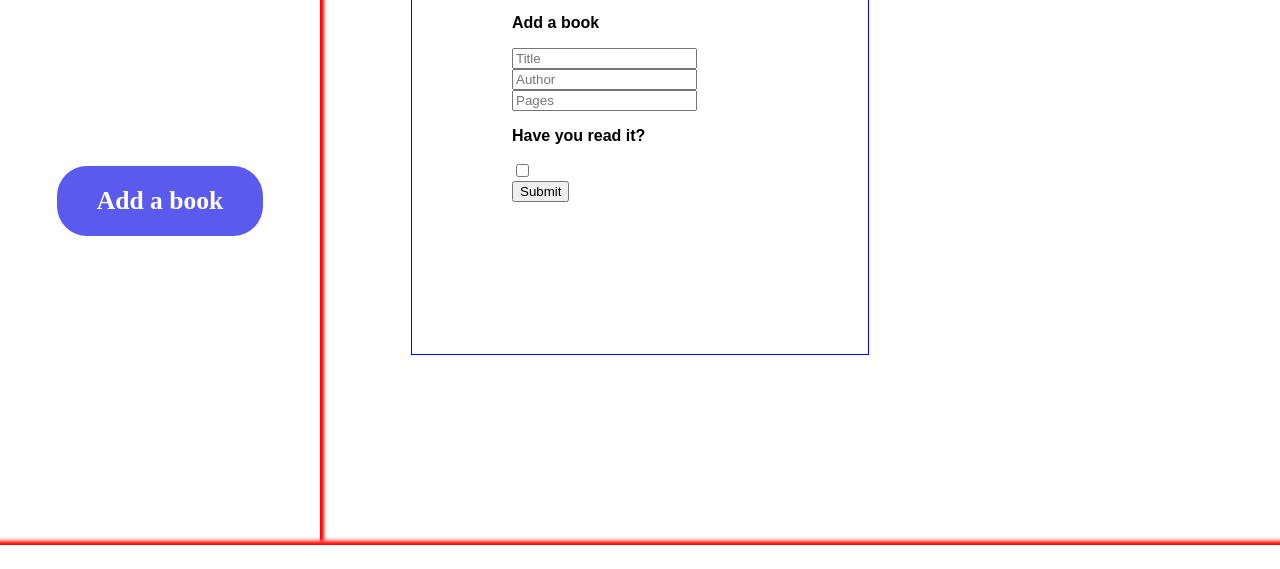
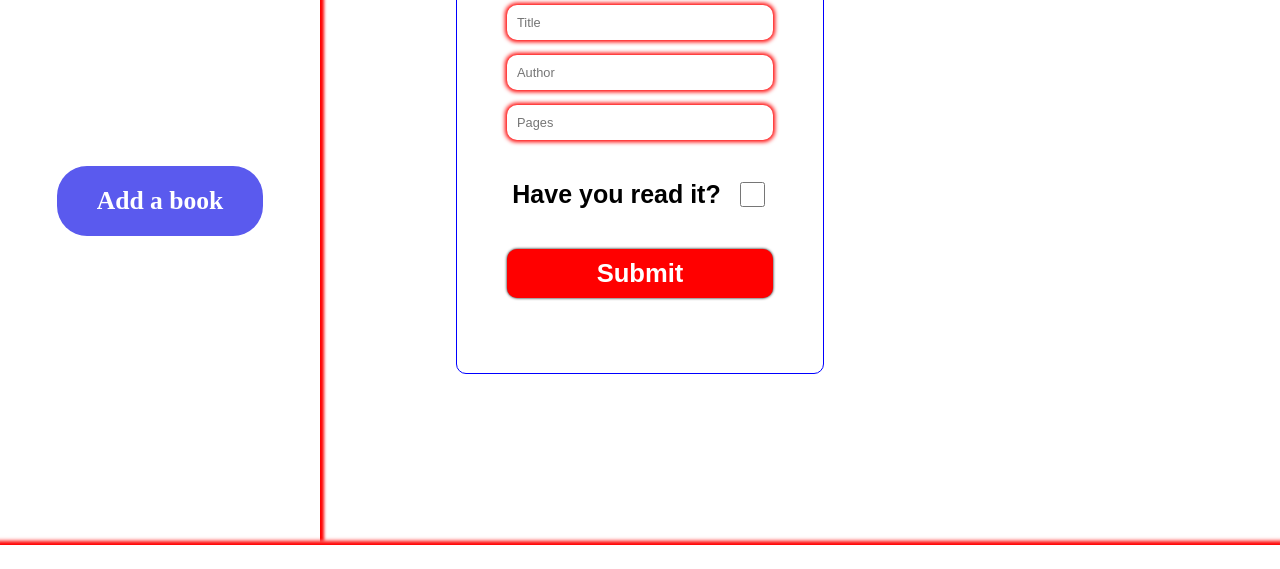
Before and after one commit to armin-164/library-project, a website: page src/index.html in a window 1280 px wide. Shown: the part 274-843 px from the top of the page. Drawn offline with Linux system fonts and the light colour scheme; grey boxes are pictures that could not be loaded; a web font is replaced by a local one.

Commit message:
Add style to popup

```diff
--- a/src/css/style.css
+++ b/src/css/style.css
@@ -117,14 +117,75 @@ h1 {
 
 .popup {
     position: absolute;
-    bottom: 100px;
-    padding: 100px;
+    padding: 50px 50px 75px 50px;
     border: 1px solid blue;
     left: 0;
     right: 0;
     top: 0;
     bottom: 0;
     margin: auto;
+    width: max-content;
+    height: max-content;
+    display: flex;
+    flex-direction: column;
+    background-color: rgb(255, 255, 255);
+    text-align: center;
+    border-radius: 10px;
+}
+
+.popup > p {
+    font-size: 3em;
+    font-weight: bolder;
+    padding: 0;
+    margin: 0 0 20px 0;
+}
+
+.popup > .booktextinputs {
+    display: flex;
+    flex-direction: column;
+    gap: 15px;
+}
+
+
+.booktextinputs > .readstatus {
+    display: flex;
+    align-items: center;
+    justify-content: center;
+    gap: 15px;
+    font-size: 25px;
+}
+
+.bookinfo:focus {
+    outline: none;
+}
+
+.booktextinputs > .bookinfo {
+    padding: 10px 0 10px 10px;
+    border-radius: 10px;
+    font-size: 1vw;
     width: 20vw;
-    height: 20vw;
+    border: 0;
+    box-shadow: 0 0 4px 2px red;
 }
+
+.checkbox {
+    height: 25px;
+    width: 25px;
+    accent-color: rgb(76, 218, 76);
+}
+
+.submitbutton {
+    padding: 10px;
+    border-radius: 10px;
+    border: 0;
+    box-shadow: 0 0 3px black;
+    font-size: 2vw;
+    font-family: "Norse", sans-serif;
+    font-weight: bold;
+    color: rgb(255, 255, 255);
+    background-color: red;
+}
+
+.submitbutton:active {
+    box-shadow: 0 0 5px 2px black;
+  }
```
